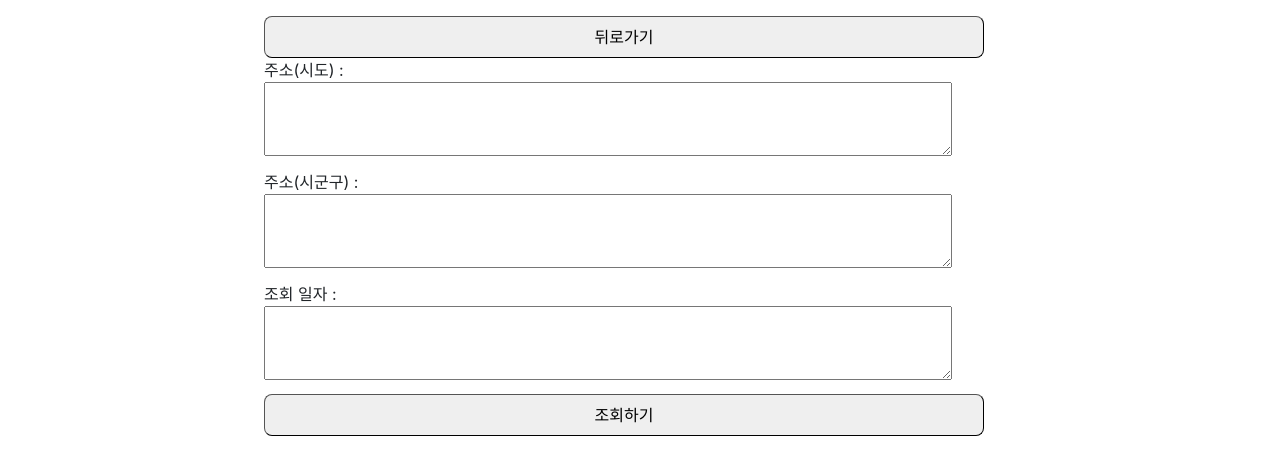
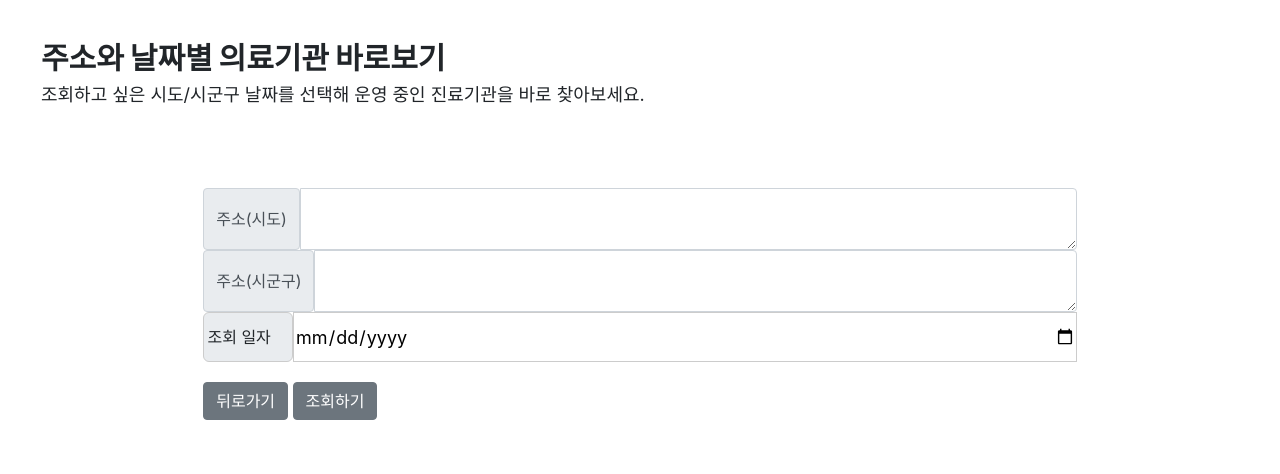
Before and after one commit to leeyeonju02/react-hos-pjt, a React (Create React App) app: page /search in a window 1280 px wide. Shown: the top 474 px of the page. Built offline with nearby package versions, Linux system fonts and the light colour scheme.

Commit message:
style: 즐겨찾기 페이지, 검색페이지 스타일 수정

```diff
--- a/src/hos/component/list/HosStarItem.jsx
+++ b/src/hos/component/list/HosStarItem.jsx
@@ -1,15 +1,27 @@
 import styled from "styled-components";
-import Button from "../../component/ui/Button";
 import api from "../api/axios";
 import { useNavigate } from "react-router-dom";
 
 const Wrapper = styled.div`
-  width: calc(100% - 32px);
-  padding: 16px;
   display: flex;
   flex-direction: column;
   align-items: flex-start;
   justify-content: center;
+
+  & > * {
+    :not(:last-child) {
+      margin-bottom: 16px;
+    }
+  }
+`;
+
+const Container = styled.div`
+  width: 100%;
+  padding: 16px;
+  display: flex;
+  flex-direction: row; /* 가로 정렬 */
+  align-items: center; /* 세로 중앙 정렬 */
+  justify-content: space-between; /* 양쪽 끝으로 배치 */
   border: 1px solid grey;
   border-radius: 8px;
   cursor: pointer;
@@ -19,13 +31,31 @@ const Wrapper = styled.div`
   }
 `;
 
-const Context = styled.p`
-  font-size: 13px;
+const TitleCommentContainer = styled.div`
+  display: flex;
+  flex-direction: row; /* 가로 정렬 */
+
+  gap: 16px; /* Title과 Comment 사이에 간격 추가 */
+`;
+
+const Title = styled.div`
+  font-size: 20px;
   font-weight: 500;
+`;
+
+const Comment = styled.div`
+  margin-left: 10px;
+  margin-top: 4px;
+`;
+
+const Content = styled.div`
+  font-size: 18px;
+  margin-top: -10px;
 `;
 
 function HosStarItem(props) {
   const navigate = useNavigate();
+
   const deleteHandler = async (id) => {
     console.log("id : " + id);
     try {
@@ -38,20 +68,27 @@ function HosStarItem(props) {
   };
 
   return (
-    <Wrapper>
-      {/* <TitleText>{props.data.dutyName}</TitleText> */}
-      <Context>
-        <div>
-          <strong>{props.data.dutyName}</strong> {props.data.dutyDivName}
-          <br />
+    <Container>
+      <Wrapper>
+        <TitleCommentContainer>
+          <Title>{props.data.dutyName}</Title>
+          <Comment> | {props.data.dutyDivName}</Comment>
+        </TitleCommentContainer>
+
+        <Content>
           주소: {props.data.dutyAddr} <br />
           전화번호: {props.data.dutytel}
-        </div>
-      </Context>
-      <Button title="삭제하기" onClick={() => deleteHandler(props.data.id)}>
-        {" "}
-      </Button>
-    </Wrapper>
+        </Content>
+      </Wrapper>
+
+      <button
+        type="button"
+        class="btn btn-outline-danger"
+        onClick={() => deleteHandler(props.data.id)}
+      >
+        삭제하기
+      </button>
+    </Container>
   );
 }
 
--- a/src/hos/component/list/HosStarList.jsx
+++ b/src/hos/component/list/HosStarList.jsx
@@ -1,6 +1,6 @@
 import styled from "styled-components";
 import HosStarItem from "./HosStarItem";
-import Button from "../../component/ui/Button";
+
 import { useNavigate } from "react-router-dom";
 const Wrapper = styled.div`
   display: flex;
@@ -16,8 +16,9 @@ const Wrapper = styled.div`
 `;
 
 const Container = styled.div`
+  margin-top: 20px;
   width: 100%;
-  max-width: 720px;
+
   & > * {
     :not(:last-child) {
       margin-bottom: 16px;
@@ -30,12 +31,15 @@ function HosStarList(props) {
 
   return (
     <Wrapper>
-      <Button
-        title="뒤로가기"
+      <button
+        type="button"
+        class="btn btn-outline-secondary btn-lg"
         onClick={() => {
           navigate("/");
         }}
-      ></Button>
+      >
+        뒤로가기
+      </button>
       <Container>
         {data.map((hos) => (
           <HosStarItem key={hos.id} data={hos} /> //data라는 props로 데이터를 넘겨줌
--- a/src/hos/component/pages/Modal.jsx
+++ b/src/hos/component/pages/Modal.jsx
@@ -36,7 +36,7 @@ function Modal({ isOpen, onClose, hosDetail }) {
 
     // Kakao Maps 스크립트 로드
     const script = document.createElement("script");
-    script.src = `//dapi.kakao.com/v2/maps/sdk.js?appkey=&autoload=false`;
+    script.src = `//dapi.kakao.com/v2/maps/sdk.js?appkey=278d30c7d8ea9268166cee76781db0ba&autoload=false`;
     script.async = true;
 
     script.onload = () => {
--- a/src/hos/component/pages/SearchPage.jsx
+++ b/src/hos/component/pages/SearchPage.jsx
@@ -1,30 +1,45 @@
 import styled from "styled-components";
 import api from "../api/axios.js";
 import { useState } from "react";
-import TextInput from "../../component/ui/TextInput";
-import Button from "../../component/ui/Button";
+
 import Modal from "../../component/pages/Modal.jsx";
 import { useNavigate } from "react-router-dom";
 
 const Wrapper = styled.div`
   padding: 16px;
-  width: calc(100% - 32px);
+  width: calc(100%);
   display: flex;
   flex-direction: column;
   align-items: center;
-  justify-content: center;
+  position: relative;
+  z-index: 1;
 `;
 
 const Container = styled.div`
   display: flex;
   flex-direction: column;
-  width: 60%;
-  max-width: 720px;
+  width: 70%;
+  max-width: 100%;
   & > * {
-    :not(:last-child) {
+    s :not(:last-child) {
       margin-bottom: 16px;
     }
   }
+`;
+const Title = styled.div`
+  font-size: 30px;
+  font-weight: 900;
+  margin-top: 20px;
+  margin-left: 50px;
+  text-align: left; /* 제목을 왼쪽으로 정렬 */
+  width: 100%; /* 제목을 전체 너비에 맞춤 */
+`;
+const Content = styled.div`
+  text-align: left; /* 제목을 왼쪽으로 정렬 */
+  width: 100%; /* 제목을 전체 너비에 맞춤 */
+  margin-left: 50px;
+  margin-bottom: 80px;
+  font-size: 18px;
 `;
 
 const ListItem = styled.div`
@@ -35,10 +50,46 @@ const ListItem = styled.div`
   margin-bottom: 8px;
 `;
 
+const Datesubmit = styled.div`
+  display: flex;
+  align-items: center; /* 세로 정렬을 중앙으로 */
+
+  input {
+    width: 100%; /* 너비 설정 */
+    height: 50px; /* 높이 설정 */
+    font-size: 18px; /* 글자 크기 */
+    border: 1px solid #ccc; /* 테두리 */
+  }
+`;
+
+const DateLabel = styled.div`
+  background-color: #e9ecef;
+  border-radius: 6px; /* 굴곡 추가 */
+  border: 1px solid #ccc; /* 테두리 추가 */
+  width: 100px;
+  height: 50px;
+
+  display: flex; /* 중앙 정렬을 위해 flexbox 사용 */
+  align-items: center; /* 수직 중앙 정렬 */
+  justify-content: center; /* 수평 중앙 정렬 */
+`;
+
+const Submits = styled.div`
+  margin-top: 20px;
+  margin-bottom: 80px;
+`;
+
+const Button = styled.div`
+  margin-top: 20px;
+  button {
+    margin-left: 10px;
+  }
+`;
+
 function SearchPage() {
   const [Q0, setQ0] = useState("");
   const [Q1, setQ1] = useState("");
-  const [QT, setQT] = useState("");
+  const [QT, setQT] = useState(""); // 조회 일자를 저장할 상태
   const [detail, setDetail] = useState(null); // 모달에 표시할 상세 데이터
   const [hosList, setHosList] = useState([]); // 병원 정보 리스트 상태 추가
   const [isModalOpen, setIsModalOpen] = useState(false); //모달 상태
@@ -52,8 +103,11 @@ function SearchPage() {
     setQ1(e.target.value);
   };
 
+  // 날짜 선택 시 "-"를 제거한 형식으로 변환하여 상태에 저장
   const QTHandler = (e) => {
-    setQT(e.target.value);
+    const selectedDate = e.target.value; // YYYY-MM-DD 형식
+    const formattedDate = selectedDate.replace(/-/g, ""); // "-"를 제거하여 YYYYMMDD 형식으로 변환
+    setQT(formattedDate);
   };
 
   // 조회 버튼 클릭 시 병원 정보 API 호출
@@ -63,7 +117,7 @@ function SearchPage() {
         params: {
           Q0: Q0,
           Q1: Q1,
-          QT: QT,
+          QT: QT, // YYYYMMDD 형식으로 전송
         },
       });
       console.log(response.data);
@@ -107,25 +161,52 @@ function SearchPage() {
 
   return (
     <Wrapper>
+      <Title>주소와 날짜별 의료기관 바로보기</Title>
+      <Content>
+        조회하고 싶은 시도/시군구 날짜를 선택해 운영 중인 진료기관을 바로
+        찾아보세요.
+      </Content>
       <Container>
-        <Button
-          title="뒤로가기"
-          onClick={() => {
-            navigate("/");
-          }}
-        ></Button>
-        <label>
-          주소(시도) : <TextInput height={20} value={Q0} onChange={Q0Handler} />
-        </label>
-        <label>
-          주소(시군구) :{" "}
-          <TextInput height={20} value={Q1} onChange={Q1Handler} />
-        </label>
-        <label>
-          조회 일자 : <TextInput height={20} value={QT} onChange={QTHandler} />
-        </label>
+        <div class="input-group">
+          <span class="input-group-text">주소(시도)</span>
+          <textarea
+            class="form-control"
+            aria-label="With textarea"
+            onChange={Q0Handler}
+          ></textarea>
+        </div>
+        <div class="input-group">
+          <span class="input-group-text">주소(시군구)</span>
+          <textarea
+            class="form-control"
+            aria-label="With textarea"
+            onChange={Q1Handler}
+          ></textarea>
+        </div>
+        <Datesubmit>
+          <DateLabel>조회 일자 &nbsp; &nbsp;</DateLabel>
+          <input type="date" onChange={QTHandler} />
+        </Datesubmit>
 
-        <Button title="조회하기" onClick={submitHandler}></Button>
+        <Submits>
+          <button
+            type="button"
+            class="btn btn-secondary "
+            onClick={() => {
+              navigate("/");
+            }}
+          >
+            뒤로가기
+          </button>
+          &nbsp;
+          <button
+            type="button"
+            class="btn btn-secondary "
+            onClick={submitHandler}
+          >
+            조회하기
+          </button>
+        </Submits>
 
         {/* 조회된 병원 정보 리스트 표시 */}
         {hosList.map((hosItem, index) => (
@@ -135,12 +216,24 @@ function SearchPage() {
               주소: {hosItem.dutyAddr} <br />
               전화번호: {hosItem.dutyTel1}
             </div>
-            <Button title="저장" onClick={() => saveHandler(hosItem)} />
-            {/* hpid 값을 detailHandler로 전달 */}
-            <Button
-              title="상세보기"
-              onClick={() => detailHandler(hosItem.hpid)}
-            />
+
+            <Button>
+              <button
+                type="button"
+                class="btn btn-outline-success"
+                onClick={() => saveHandler(hosItem)}
+              >
+                저장
+              </button>
+
+              <button
+                type="button"
+                class="btn btn-outline-dark"
+                onClick={() => detailHandler(hosItem.hpid)}
+              >
+                상세보기
+              </button>
+            </Button>
           </ListItem>
         ))}
       </Container>
--- a/src/hos/component/pages/StarPage.jsx
+++ b/src/hos/component/pages/StarPage.jsx
@@ -5,20 +5,39 @@ import api from "../api/axios.js";
 
 const Wrapper = styled.div`
   padding: 16px;
-  width: calc(100% - 32px);
+  width: calc(100%);
   display: flex;
   flex-direction: column;
   align-items: center;
-  justify-content: center;
+  position: relative;
+  z-index: 1;
 `;
+
 const Container = styled.div`
-  width: 100%;
-  max-width: 720px;
+  display: flex;
+  flex-direction: column;
+  width: 70%;
+  max-width: 100%;
   & > * {
-    :not(:last-child) {
+    s :not(:last-child) {
       margin-bottom: 16px;
     }
   }
+`;
+const Title = styled.div`
+  font-size: 30px;
+  font-weight: 900;
+  margin-top: 20px;
+  margin-left: 50px;
+  text-align: left; /* 제목을 왼쪽으로 정렬 */
+  width: 100%; /* 제목을 전체 너비에 맞춤 */
+`;
+const Content = styled.div`
+  text-align: left; /* 제목을 왼쪽으로 정렬 */
+  width: 100%; /* 제목을 전체 너비에 맞춤 */
+  margin-left: 50px;
+  margin-bottom: 80px;
+  font-size: 18px;
 `;
 
 function StarPage(props) {
@@ -38,6 +57,8 @@ function StarPage(props) {
   };
   return (
     <Wrapper>
+      <Title>즐겨찾기한 의료기관 바로보기</Title>
+      <Content>자주 조회하고 싶은 의료기관들을 저장해 바로 찾아보세요.</Content>
       <Container>
         <HosStarList data={lst} />
       </Container>
```
